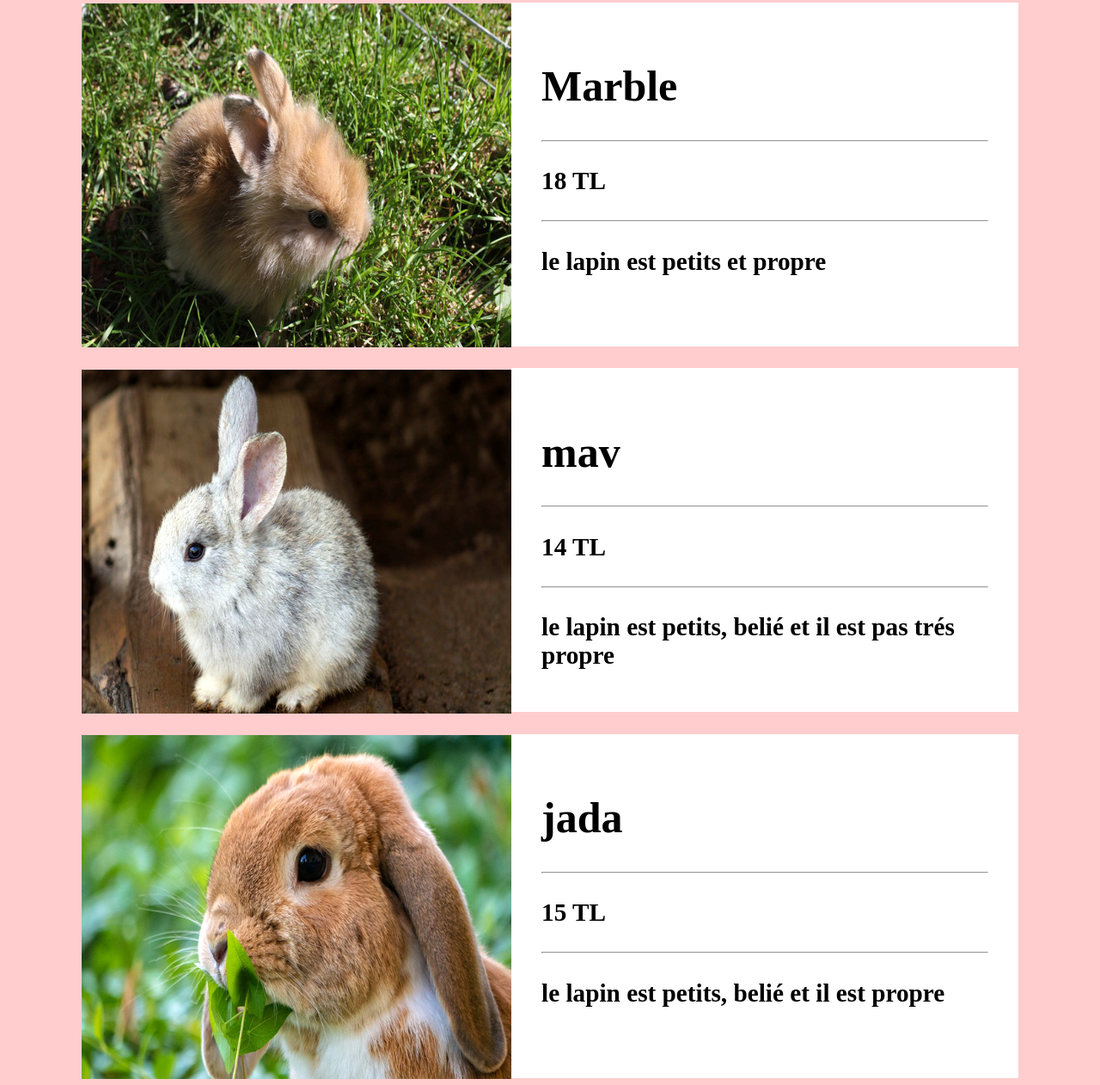
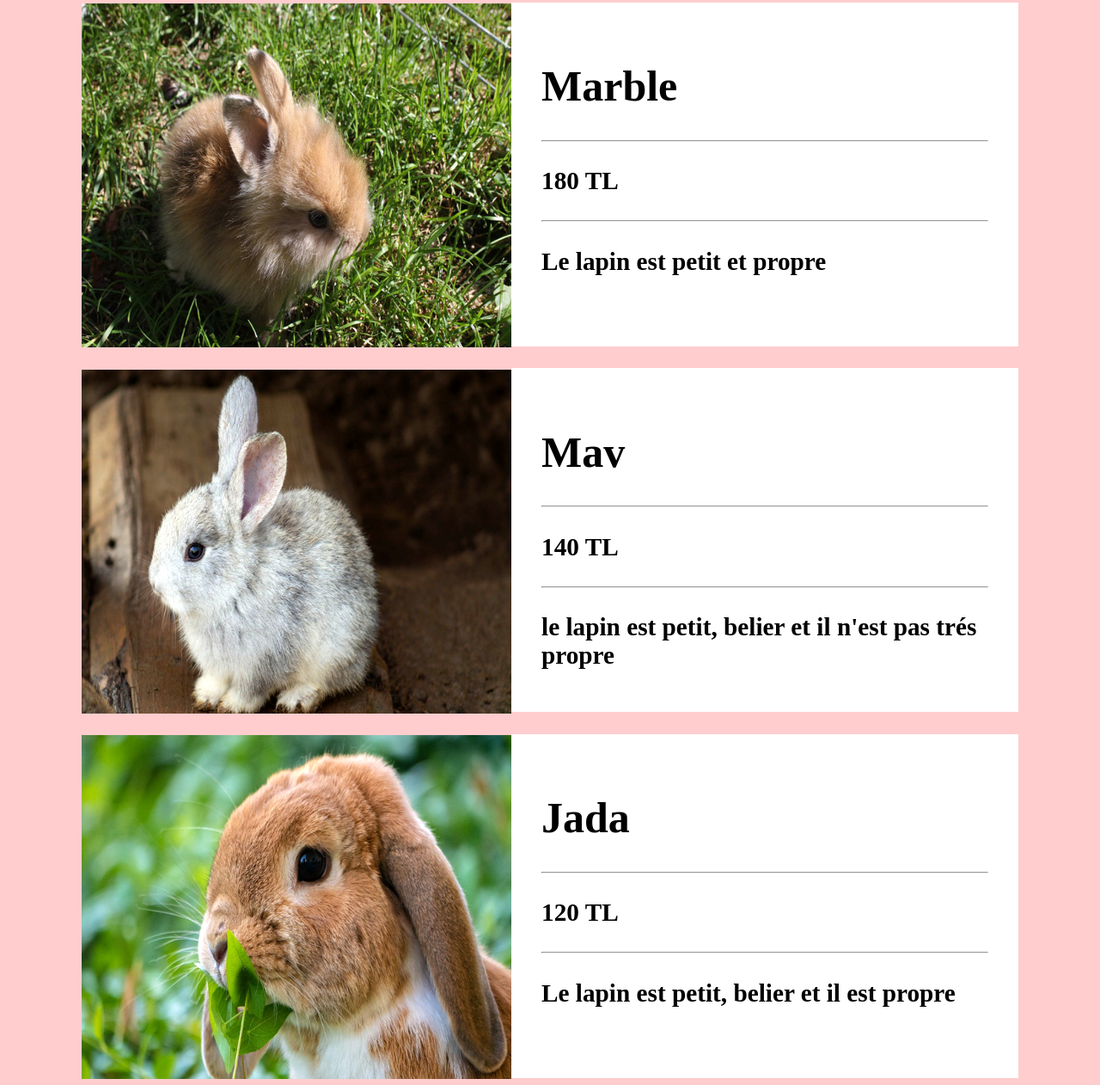
Before and after one commit to hackzak/site-de-lapin, a plain HTML site: page index.html in a window 1280 px wide. Shown: the part 690-1952 px from the top of the page at 86% size. Drawn offline with Linux system fonts and the light colour scheme.

Commit message:
first commit

```diff
--- a/index.html
+++ b/index.html
@@ -40,11 +40,11 @@
                 </h1>
                 <hr>
                 <h3 class="pris">
-                    18 TL
+                    180 TL
                 </h3>
                 <hr>
                 <h3 class="details">
-                    le lapin est petits et propre
+                    Le lapin est petit et propre
                 </h3>
             </header>
         </div>
@@ -63,15 +63,15 @@
         <div class="header">
             <header class="head">
                 <h1 class="jada">
-                    mav
+                    Mav
                 </h1>
                 <hr>
                 <h3 class="pris">
-                    14 TL
+                    140 TL
                 </h3>
                 <hr>
                 <h3 class="details">
-                    le lapin est petits, belié et il est pas trés propre
+                    le lapin est petit, belier et il n'est pas trés propre
                 </h3>
             </header>
         </div>
@@ -90,15 +90,15 @@
         <div class="header">
             <header class="head">
                 <h1 class="jada">
-                    jada
+                    Jada
                 </h1>
                 <hr>
                 <h3 class="pris">
-                    15 TL
+                    120 TL
                 </h3>
                 <hr>
                 <h3 class="details">
-                    le lapin est petits, belié et il est propre
+                    Le lapin est petit, belier et il est propre
                 </h3>
             </header>
         </div>
```
